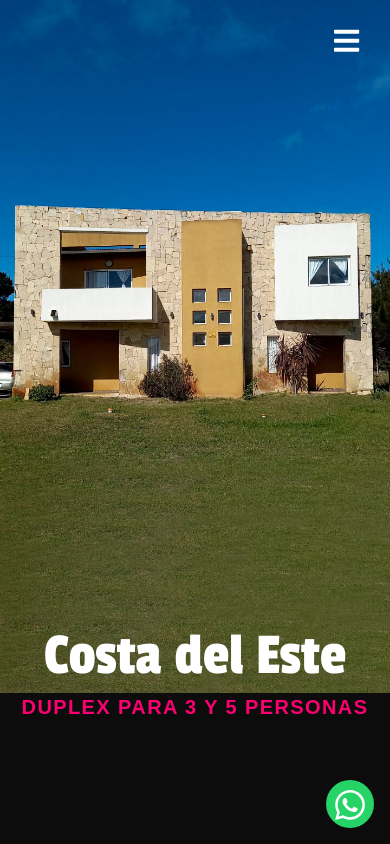
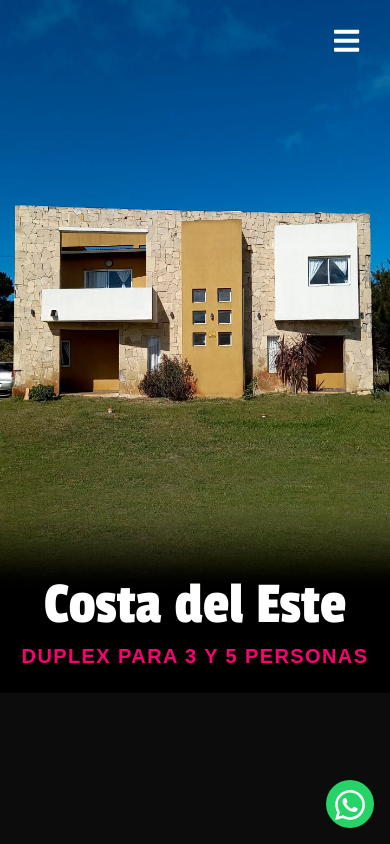
Before and after one commit to fergim1/Web-Costa-del-este, a React (Create React App) app: page / in a window 390 px wide. Shown: the top 844 px of the page. Built offline with nearby package versions, Linux system fonts and the light colour scheme; a web font is replaced by a local one.

Commit message:
cambio imagen home mobile bottom dark

```diff
--- a/src/App.css
+++ b/src/App.css
@@ -768,10 +768,10 @@ body {
 
 
 @media screen and (max-width: 768px) {
-  .home-image-background {
+  /* .home-image-background {
     width: 100%;
     height: 100%;
-  }
+  } */
 
   /* NAVBAR  768px*/
   .nav-div-icon-menu {
@@ -942,9 +942,10 @@ body {
   .home-image-background-mobile {
     object-fit: cover;
     background: #232a34;
+    width: 100%;
   }
   .home-content {
-    bottom: 14%
+    bottom: 20%
   }
 
   /* US 450px*/
```
Also changed, not shown: src/images/casa-frente-mobile.jpg.
